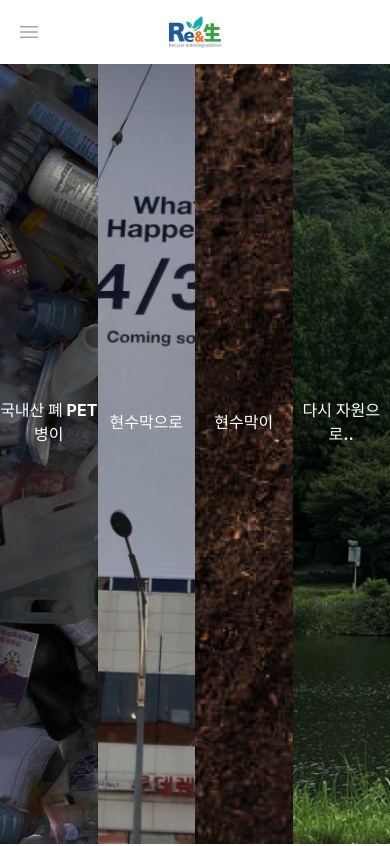
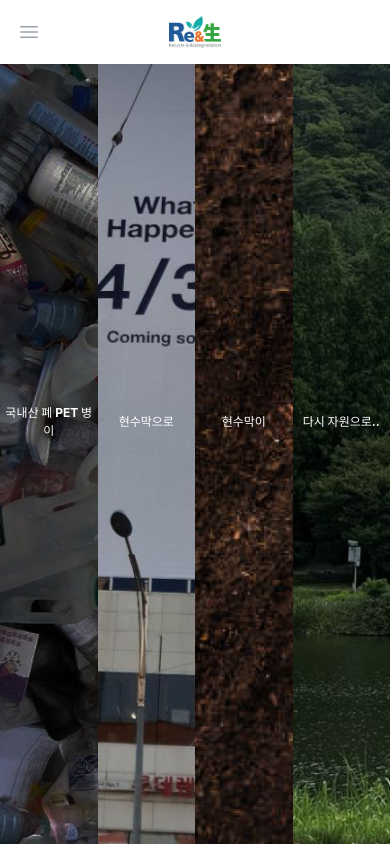
Before and after one commit to reseng-korea/reseng.kor-dev, a React (Vite) app in the folder FE/reseng/: page / in a window 390 px wide. Shown: the top 846 px of the page. Built offline with nearby package versions, Linux system fonts and the light colour scheme.

Commit message:
Fix: 첫번째 메인 페이지 애니메이션 수정

```diff
--- a/FE/reseng/src/App.css
+++ b/FE/reseng/src/App.css
@@ -44,16 +44,68 @@
 /* 애니메이션 */
 /* 효과 : 서서히 나타나게 하는 효과 */
 /* 사용 페이지 : 첫번째 메인 페이지 글자 서서히 나타나게 함 */
+.fade-in2 {
+  animation: fadeIn2 2s ease-in-out; /* 애니메이션 적용 */
+}
+
+@keyframes fadeIn2 {
+  from {
+    opacity: 0; /* 시작 시 투명도 0 */
+    transform: translateY(20px); /* 처음에 약간 아래에서 시작 */
+  }
+  to {
+    opacity: 1; /* 끝날 때 투명도 1 */
+    transform: translateY(0); /* 제자리에 위치 */
+  }
+}
+
+/* .fade-down {
+  animation: fadeDown 2s ease-in-out;
+}
+
+@keyframes fadeDown {
+  from {
+    opacity: 1;
+    transform: translateY(-10px);
+  }
+  to {
+    opacity: 1;
+    transform: translateY(0);
+  }
+} */
+
+/* 애니메이션 */
+/* 효과 : 이미지, 텍스트 확대 효과 */
+/* 사용 페이지 : 첫번째 메인 페이지 텍스트 마우스 오버 시 */
+.image-over {
+  transition: transform 0.5s ease-in-out;
+}
+
+.image-over:hover {
+  transform: scale(1.05);
+}
+
+.text-over {
+  transition: transform 0.5s ease-in-out;
+}
+
+.text-over:hover {
+  transform: scale(1.1);
+}
+
+/* 페이드 인 효과 */
 .fade-in {
-  animation: fadeIn 2.5s ease-in-out; /* 애니메이션 적용 */
+  animation: fadeIn 2s ease-in-out;
 }
 
 @keyframes fadeIn {
   from {
-    opacity: 0; /* 시작 시 투명도 0 */
+    opacity: 0;
+    transform: translateY(-20px);
   }
   to {
-    opacity: 1; /* 끝날 때 투명도 1 */
+    opacity: 1;
+    transform: translateY(0);
   }
 }
 
--- a/FE/reseng/src/pages/auth/LoginPage.jsx
+++ b/FE/reseng/src/pages/auth/LoginPage.jsx
@@ -38,7 +38,7 @@ const LoginPage = () => {
     <div className="flex h-screen">
       {/* 왼쪽 : 이미지 */}
       <div
-        className="w-5/12 bg-cover bg-center relative"
+        className="w-5/12 bg-cover bg-center relative fade-in"
         style={{ backgroundImage: `url(${login})` }}
       >
         <div className="absolute inset-0 flex items-center justify-center">
--- a/FE/reseng/src/pages/main/MainFirstPage.jsx
+++ b/FE/reseng/src/pages/main/MainFirstPage.jsx
@@ -31,20 +31,22 @@ const MainFirstPage = () => {
 
   return (
     <div
-      className="flex justify-between items-center w-full h-full"
+      className="flex justify-between items-center w-full h-full overflow-hidden"
       ref={firstPageRef}
     >
       {showTexts.map((showText, index) => (
-        <div className="relative w-1/4 h-full" key={index}>
+        <div className="relative w-1/4 h-full image-over" key={index}>
           <img
             src={[main1_1, main1_2, main1_3, main1_4][index]}
             alt={`이미지 ${index + 1}`}
             className="w-full h-full object-cover"
           />
           <div
-            className={`absolute inset-0 flex justify-center items-center ${showText ? 'fade-in' : 'opacity-0'}`}
+            className={`absolute inset-0 flex justify-center items-center ${
+              showText ? 'fade-in2' : 'opacity-0'
+            }`}
           >
-            <span className="text-white sm:text-xs md:text-2xl lg:text-2xl font-bold">
+            <span className="text-white text-[12px] sm:text-xs md:text-2xl lg:text-2xl font-bold text-over">
               {
                 [
                   '국내산 폐 PET 병이',
```
